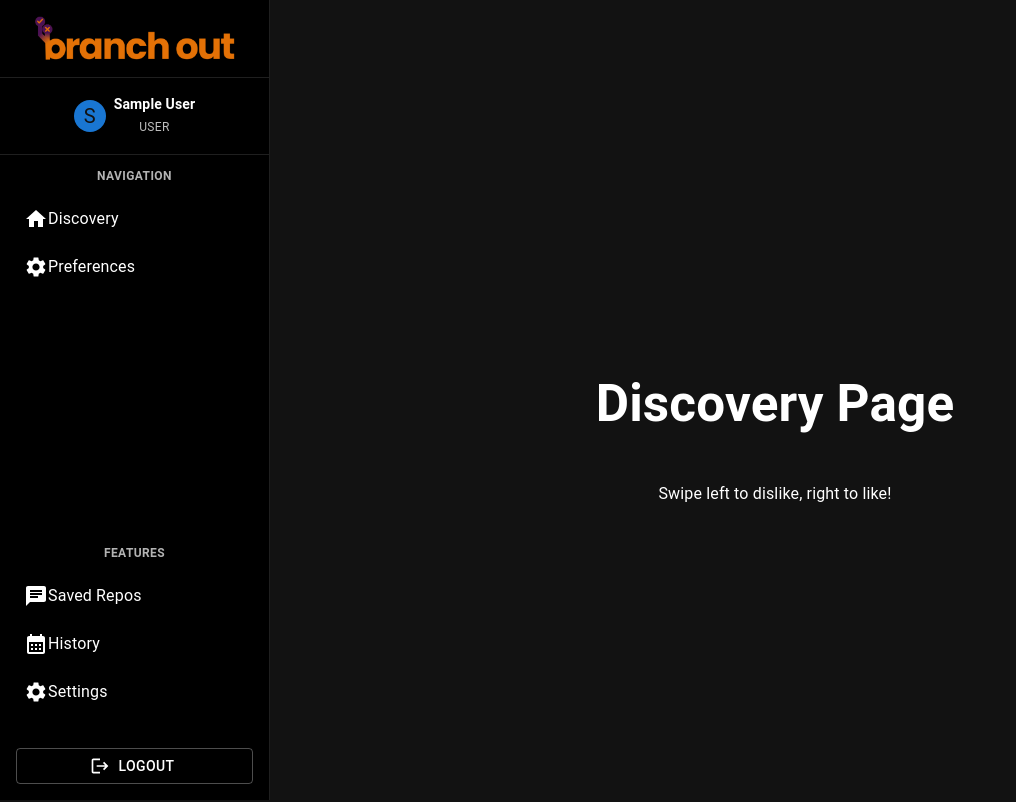
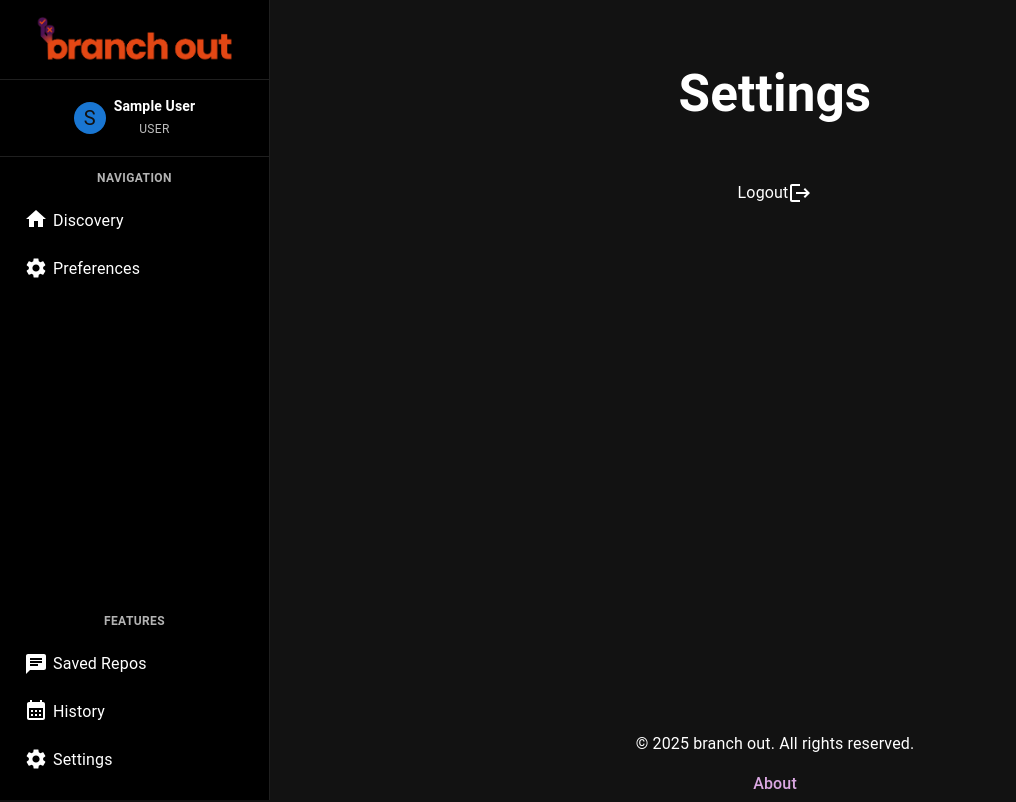
Before and after one commit to Team-10-FTL/branch-out, a React (Vite) app in the folder branchout-ui/: page /settings in a window 1280 px wide. Before the commit this address led to /discovery. Shown: the top 802 px of the page, without its empty margins (0-1016 px from the left). Built offline with nearby package versions, Linux system fonts and the light colour scheme; no server answers; sample sign-in values are in the browser's storage.

Commit message:
adjusted hover colors and spacing for sidebar menu options, created settings page and moved logout button there

```diff
--- a/branchout-ui/src/components/App/App.jsx
+++ b/branchout-ui/src/components/App/App.jsx
@@ -15,6 +15,7 @@ import { ProtectedRoute, AdminRoute } from '../ProtectedRoute/ProtectedRoute';
 import SideBar from "../../components/SideBar/SideBar";
 import Footer from "../../components/Footer/Footer";
 import SavedReposPage from "../../pages/SavedReposPage/SavedReposPage"; // Fixed import path
+import SettingsPage from "../../pages/Settings/SettingsPage.jsx"
 
 // const drawerWidth = 270;
 
@@ -82,6 +83,16 @@ function AppContent() {
             </ProtectedRoute>
           }
         />
+         <Route
+          path="/settings"
+          element={
+            <ProtectedRoute>
+              <ProtectedLayout>
+                <SettingsPage />
+              </ProtectedLayout>
+            </ProtectedRoute>
+          }
+        />
 
         {/* Admin routes - with sidebar */}
         <Route
--- a/branchout-ui/src/components/Footer/Footer.css
+++ b/branchout-ui/src/components/Footer/Footer.css
@@ -10,8 +10,8 @@
     box-sizing: border-box;
 }
 #footerAbout a {
-    color: white;
+    color: #daa7e2;
 }
 #footerAbout a:hover {
-    color: orange;
+    color: #4c1255;
 }
--- a/branchout-ui/src/components/SideBar/SideBar.jsx
+++ b/branchout-ui/src/components/SideBar/SideBar.jsx
@@ -58,26 +58,6 @@ export default function SideBar() {
   const currentUser = clerkUser || localUser;
 
   const handleSubmenuToggle = () => setSubmenuOpen(!submenuOpen);
-
-  const handleLogout = async () => {
-    try {
-      // Sign out from Clerk if using OAuth
-      if (clerkUser) {
-        await signOut();
-      }
-
-      // Clear local storage
-      localStorage.removeItem('authToken');
-      localStorage.removeItem('userData');
-
-      // Redirect to login
-      navigate('/login');
-    } catch (error) {
-      console.error('Error during logout:', error);
-      // Force redirect even if there's an error
-      navigate('/login');
-    }
-  };
 
   return (
     <Drawer
@@ -162,9 +142,20 @@ export default function SideBar() {
                 justifyContent: 'center',
                 display: 'flex',
                 alignItems: 'center',
+                transition: 'color 0.3s ease',
+                '& .MuiSvgIcon-root': {
+                  color: 'white', // Default icon color
+                  transition: 'color 0.3s ease',
+                },
+                '&:hover': {
+                  color: '#e34714', // Text hover color
+                  '& .MuiSvgIcon-root': {
+                    color: '#e34714', // Icon hover color
+                  },
+                },
               }}
             >
-              <ListItemIcon sx={{ minWidth: 0, justifyContent: 'center', display: 'flex' }}>
+              <ListItemIcon sx={{ minWidth: 0, justifyContent: 'center', display: 'flex', paddingBottom:"5px", paddingRight:"5px"}}>
                 <HomeIcon sx={{ color: 'white' }} />
               </ListItemIcon>
               {!isCollapsed && <ListItemText primary="Discovery" />}
@@ -178,9 +169,21 @@ export default function SideBar() {
                 justifyContent: 'center',
                 display: 'flex',
                 alignItems: 'center',
+                transition: 'color 0.3s ease',
+                '& .MuiSvgIcon-root': {
+                  color: 'white', // Default icon color
+                  transition: 'color 0.3s ease',
+                },
+                '&:hover': {
+                  color: '#e34714', // Text hover color
+                  '& .MuiSvgIcon-root': {
+                    color: '#e34714', // Icon hover color
+                  },
+                },
               }}
+
             >
-              <ListItemIcon sx={{ minWidth: 0, justifyContent: 'center', display: 'flex' }}>
+              <ListItemIcon sx={{ minWidth: 0, justifyContent: 'center', display: 'flex', paddingBottom:"2px", paddingRight:"5px"}}>
                 <SettingsIcon sx={{ color: 'white' }} />
               </ListItemIcon>
               {!isCollapsed && <ListItemText primary="Preferences" />}
@@ -196,9 +199,20 @@ export default function SideBar() {
                   justifyContent: 'center',
                   display: 'flex',
                   alignItems: 'center',
+                  transition: 'color 0.3s ease',
+                '& .MuiSvgIcon-root': {
+                  color: 'white', // Default icon color
+                  transition: 'color 0.3s ease',
+                },
+                '&:hover': {
+                  color: '#e34714', // Text hover color
+                  '& .MuiSvgIcon-root': {
+                    color: '#e34714', // Icon hover color
+                  },
+                },
                 }}
               >
-                <ListItemIcon sx={{ minWidth: 0, justifyContent: 'center', display: 'flex' }}>
+                <ListItemIcon sx={{ minWidth: 0, justifyContent: 'center', display: 'flex', paddingBottom:"5px", paddingRight:"5px" }}>
                   <AdminIcon sx={{ color: 'white' }} />
                 </ListItemIcon>
                 {!isCollapsed && <ListItemText primary="Admin Dashboard" />}
@@ -225,9 +239,20 @@ export default function SideBar() {
                 justifyContent: 'center',
                 display: 'flex',
                 alignItems: 'center',
+                transition: 'color 0.3s ease',
+                '& .MuiSvgIcon-root': {
+                  color: 'white', // Default icon color
+                  transition: 'color 0.3s ease',
+                },
+                '&:hover': {
+                  color: '#e34714', // Text hover color
+                  '& .MuiSvgIcon-root': {
+                    color: '#e34714', // Icon hover color
+                  },
+                },
               }}
             >
-              <ListItemIcon sx={{ minWidth: 0, justifyContent: 'center', display: 'flex' }}>
+              <ListItemIcon sx={{ minWidth: 0, justifyContent: 'center', display: 'flex', paddingRight:"5px"}}>
                 <ChatIcon sx={{ color: 'white' }} />
               </ListItemIcon>
               {!isCollapsed && <ListItemText primary="Saved Repos" />}
@@ -240,9 +265,20 @@ export default function SideBar() {
                 justifyContent: 'center',
                 display: 'flex',
                 alignItems: 'center',
+                transition: 'color 0.3s ease',
+                '& .MuiSvgIcon-root': {
+                  color: 'white', // Default icon color
+                  transition: 'color 0.3s ease',
+                },
+                '&:hover': {
+                  color: '#e34714', // Text hover color
+                  '& .MuiSvgIcon-root': {
+                    color: '#e34714', // Icon hover color
+                  },
+                },
               }}
             >
-              <ListItemIcon sx={{ minWidth: 0, justifyContent: 'center', display: 'flex' }}>
+              <ListItemIcon sx={{ minWidth: 0, justifyContent: 'center', display: 'flex', paddingBottom:"5px", paddingRight:"5px" }}>
                 <CalendarIcon sx={{ color: 'white' }} />
               </ListItemIcon>
               {!isCollapsed && <ListItemText primary="History" />}
@@ -255,9 +291,21 @@ export default function SideBar() {
                 justifyContent: 'center',
                 display: 'flex',
                 alignItems: 'center',
+                transition: 'color 0.3s ease',
+                '& .MuiSvgIcon-root': {
+                  color: 'white', // Default icon color
+                  transition: 'color 0.3s ease',
+                },
+                '&:hover': {
+                  color: '#e34714', // Text hover color
+                  '& .MuiSvgIcon-root': {
+                    color: '#e34714', // Icon hover color
+                  },
+                },
               }}
+              onClick ={() => navigate("/settings")}
             >
-              <ListItemIcon sx={{ minWidth: 0, justifyContent: 'center', display: 'flex' }}>
+              <ListItemIcon sx={{ minWidth: 0, justifyContent: 'center', display: 'flex', paddingBottom:"3px", paddingRight:"5px" }}>
                 <SettingsIcon sx={{ color: 'white' }} />
               </ListItemIcon>
               {!isCollapsed && <ListItemText primary="Settings" />}
@@ -266,7 +314,7 @@ export default function SideBar() {
         </List>
       </Box>
 
-      {/* Logout Button - Bottom Left */}
+      {/* Logout Button - Bottom Left
       <Box sx={{ p: 2, mt: 'auto', display: 'flex', justifyContent: 'center', alignItems: 'center' }}>
         {isCollapsed ? (
           <ListItemButton
@@ -304,7 +352,7 @@ export default function SideBar() {
             Logout
           </Button>
         )}
-      </Box>
+      </Box> */}
     </Drawer>
   );
 }
--- a/branchout-ui/src/index.css
+++ b/branchout-ui/src/index.css
@@ -15,11 +15,11 @@
 
 a {
   font-weight: 500;
-  color: #646cff;
+  color: #daa7e2;
   text-decoration: inherit;
 }
 a:hover {
-  color: #535bf2;
+  color: #e34714;
 }
 
 #root {
--- a/branchout-ui/src/pages/DiscoveryPage/DiscoveryPage.jsx
+++ b/branchout-ui/src/pages/DiscoveryPage/DiscoveryPage.jsx
@@ -2,7 +2,7 @@
 import { useState, useEffect } from 'react';
 import RepoCard from '../../components/RepoCard/RepoCard';
 import { Box, CssBaseline } from '@mui/material';
-import axios from 'axios';
+import axios from "axios";
 
 const DiscoveryPage = () => {
   const [repos, setRepos] = useState([
--- /dev/null
+++ b/branchout-ui/src/pages/Settings/SettingsPage.jsx
@@ -0,0 +1,82 @@
+import { useState } from 'react';
+import { useNavigate } from 'react-router-dom';
+import { useUser, useClerk } from '@clerk/clerk-react';
+import { Box, ListItemButton, Dialog, DialogTitle, DialogContent, DialogActions, Button} from "@mui/material";
+import { Logout as LogoutIcon} from "@mui/icons-material";
+
+import "./SettingsPage.css";
+
+
+function SettingsPage(){
+    const { user: clerkUser } = useUser();
+    const { signOut } = useClerk();
+    const navigate = useNavigate();
+
+    const [openModal, setOpenModal] = useState(false);
+
+    const handleLogout = async () => {
+    try {
+      // Sign out from Clerk if using OAuth
+      if (clerkUser) {
+        await signOut();
+      }
+
+      // Clear local storage
+      localStorage.removeItem('authToken');
+      localStorage.removeItem('userData');
+
+      // Redirect to login
+      navigate('/login');
+    } catch (error) {
+      console.error('Error during logout:', error);
+      // Force redirect even if there's an error
+      navigate('/login');
+    }
+  };
+
+  const handleOpenModal = () => setOpenModal(true);
+  const handleCloseModal = () => setOpenModal(false);
+
+  return(
+    <>
+    <h1 className = "pageTitle">Settings</h1>
+
+    {/* Logout Button - Bottom Left */}
+      <Box sx={{ p: 2, mt: 'auto', display: 'flex', justifyContent: 'center', alignItems: 'center' }}>
+          <ListItemButton
+            onClick={handleOpenModal}
+            sx={{
+              color: 'white',
+              borderColor: 'rgba(255, 255, 255, 0.3)',
+              backgroundColor: 'transparent',
+              '&:hover': {
+                borderColor: 'rgba(255, 255, 255, 0.5)',
+                backgroundColor: 'rgba(255, 255, 255, 0.1)',
+              },
+              display: 'flex',
+              justifyContent: 'center',
+              alignItems: 'center',
+            }}
+          > Logout
+            <LogoutIcon />
+          </ListItemButton>
+      </Box>
+       {/* Logout Confirmation Modal */}
+      <Dialog open={openModal} onClose={handleCloseModal}>
+        <DialogContent>
+          Are you sure you want to log out?
+        </DialogContent>
+        <DialogActions>
+          <Button onClick={handleCloseModal} color="secondary">
+            Cancel
+          </Button>
+          <Button onClick={handleLogout} color="primary" variant="contained">
+            Yes, Logout
+          </Button>
+        </DialogActions>
+      </Dialog>
+    </>
+  )
+}
+
+export default SettingsPage
```
Also changed, not shown: branchout-ui/src/assets/logo/fullLogo.png, branchout-ui/src/pages/Settings/SettingsPage.css (added).
